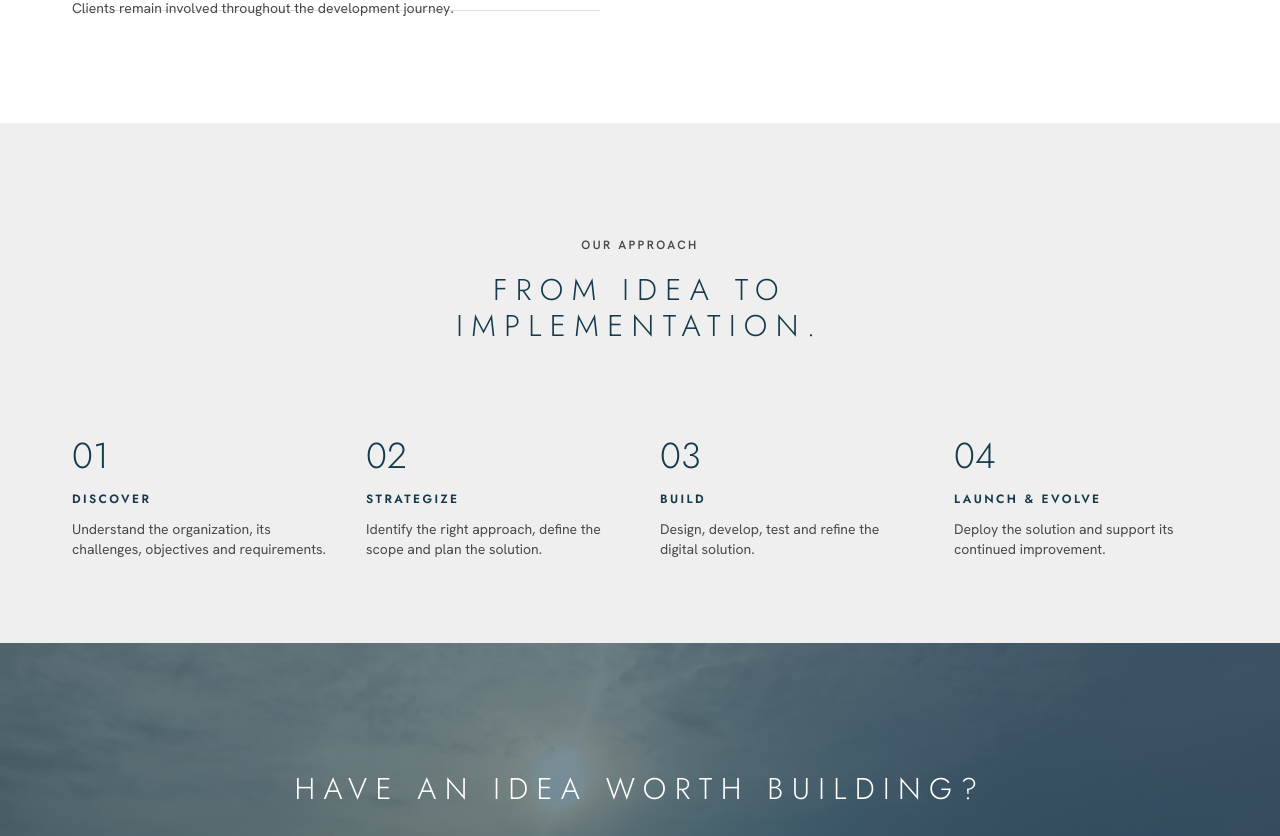
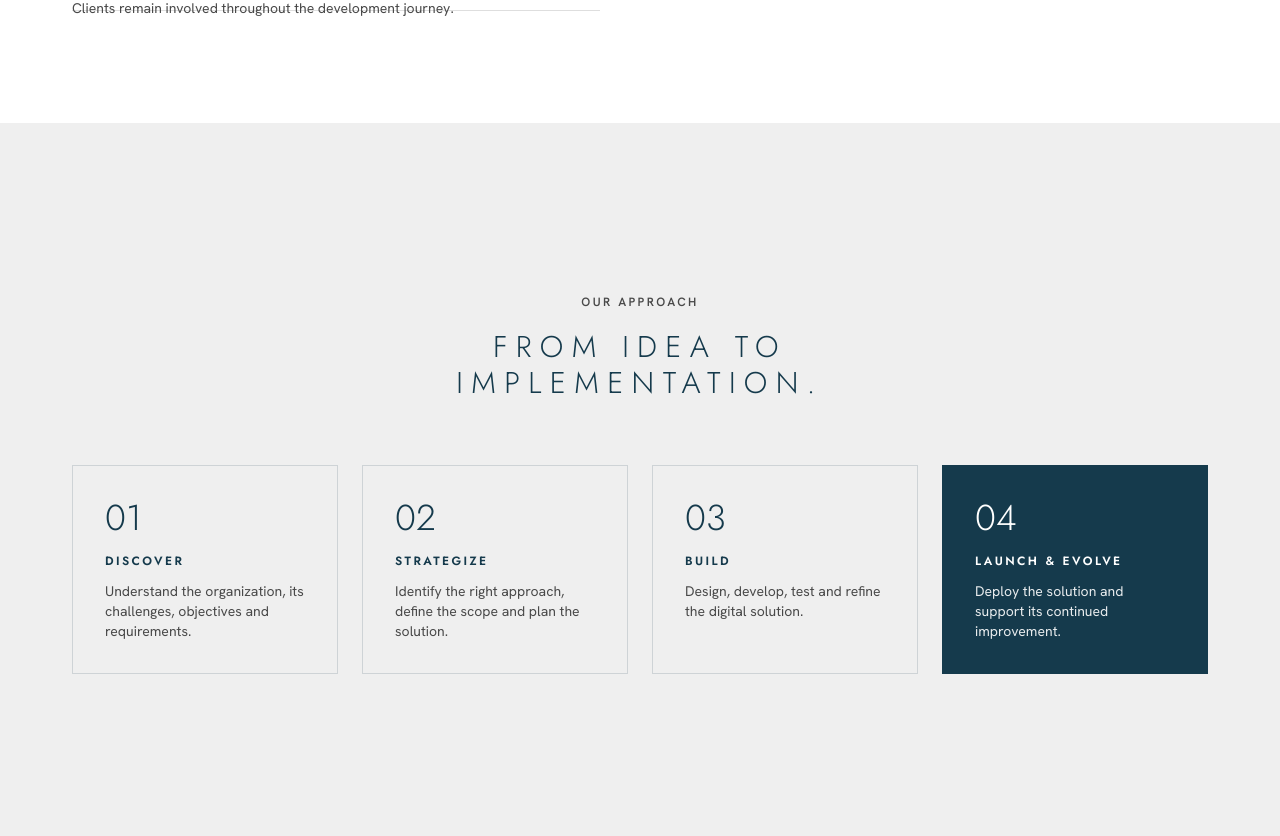
Before and after one commit to Jkosencha/undanova, a Next.js app: page / in a window 1280 px wide. Shown: the part 3180-4016 px from the top of the page. Built offline with nearby package versions, Linux system fonts and the light colour scheme.

Commit message:
Home: approach steps light up in turn as you scroll

```diff
--- a/src/app/page.tsx
+++ b/src/app/page.tsx
@@ -4,6 +4,7 @@
  */
 import type { Metadata } from "next";
 import Link from "next/link";
+import { ApproachSteps } from "@/components/approach-steps";
 import { Button } from "@/components/button";
 import { CTABand } from "@/components/cta-band";
 import { ArrowIcon, ServiceIcon } from "@/components/icons";
@@ -158,21 +159,14 @@ export default function Home() {
         </div>
       </Section>
 
-      {/* Our approach */}
-      <Section tone="paper" aria-labelledby="approach-title">
-        <SectionHeading id="approach-title" eyebrow="Our approach" title="From idea to implementation." />
-        <ol className="mt-16 grid gap-12 sm:grid-cols-2 lg:grid-cols-4 lg:gap-10">
-          {approach.map((step, i) => (
-            <li key={step.title} className="reveal">
-              <span className="block font-heading text-4xl font-light text-navy">
-                {String(i + 1).padStart(2, "0")}
-              </span>
-              <h3 className="caps-sm mt-4 text-navy">{step.title}</h3>
-              <p className="mt-3 text-sm text-ink">{step.text}</p>
-            </li>
-          ))}
-        </ol>
-      </Section>
+      {/* Our approach: holds in place on large screens while each step lights up */}
+      <section aria-labelledby="approach-title" className="bg-paper text-ink">
+        <Container>
+          <ApproachSteps steps={approach}>
+            <SectionHeading id="approach-title" eyebrow="Our approach" title="From idea to implementation." />
+          </ApproachSteps>
+        </Container>
+      </section>
 
       {/* Closing CTA */}
       <CTABand
--- /dev/null
+++ b/src/components/approach-steps.tsx
@@ -0,0 +1,47 @@
+"use client";
+
+/**
+ * "Our approach" steps. On large screens the section holds in place while you
+ * scroll and each step fills teal-blue in turn; on small screens it's a plain
+ * list. Only colours change (no movement), so it also suits reduced motion.
+ */
+import { useMotionValueEvent, useScroll } from "motion/react";
+import { type ReactNode, useRef, useState } from "react";
+
+type Step = { title: string; text: string };
+
+export function ApproachSteps({ steps, children }: { steps: Step[]; children: ReactNode }) {
+  const ref = useRef<HTMLDivElement>(null);
+  const [active, setActive] = useState(0);
+  const { scrollYProgress } = useScroll({ target: ref, offset: ["start start", "end end"] });
+  useMotionValueEvent(scrollYProgress, "change", (v) => {
+    setActive(Math.min(steps.length - 1, Math.floor(v * steps.length)));
+  });
+
+  return (
+    <div ref={ref} className="relative lg:h-[260vh]">
+      <div className="py-18 md:py-28 lg:sticky lg:top-20 lg:flex lg:h-[calc(100svh-5rem)] lg:flex-col lg:justify-center lg:py-0">
+        {children}
+        <ol className="mt-16 grid gap-12 sm:grid-cols-2 lg:grid-cols-4 lg:gap-6">
+          {steps.map((step, i) => (
+            <li
+              key={step.title}
+              data-active={i === active}
+              className="group transition-colors duration-500 lg:border lg:border-navy/15 lg:p-8 lg:data-[active=true]:border-navy lg:data-[active=true]:bg-navy"
+            >
+              <span className="block font-heading text-4xl font-light text-navy transition-colors duration-500 lg:group-data-[active=true]:text-white">
+                {String(i + 1).padStart(2, "0")}
+              </span>
+              <h3 className="caps-sm mt-4 text-navy transition-colors duration-500 lg:group-data-[active=true]:text-white">
+                {step.title}
+              </h3>
+              <p className="mt-3 text-sm text-ink transition-colors duration-500 lg:group-data-[active=true]:text-white/90">
+                {step.text}
+              </p>
+            </li>
+          ))}
+        </ol>
+      </div>
+    </div>
+  );
+}
```
